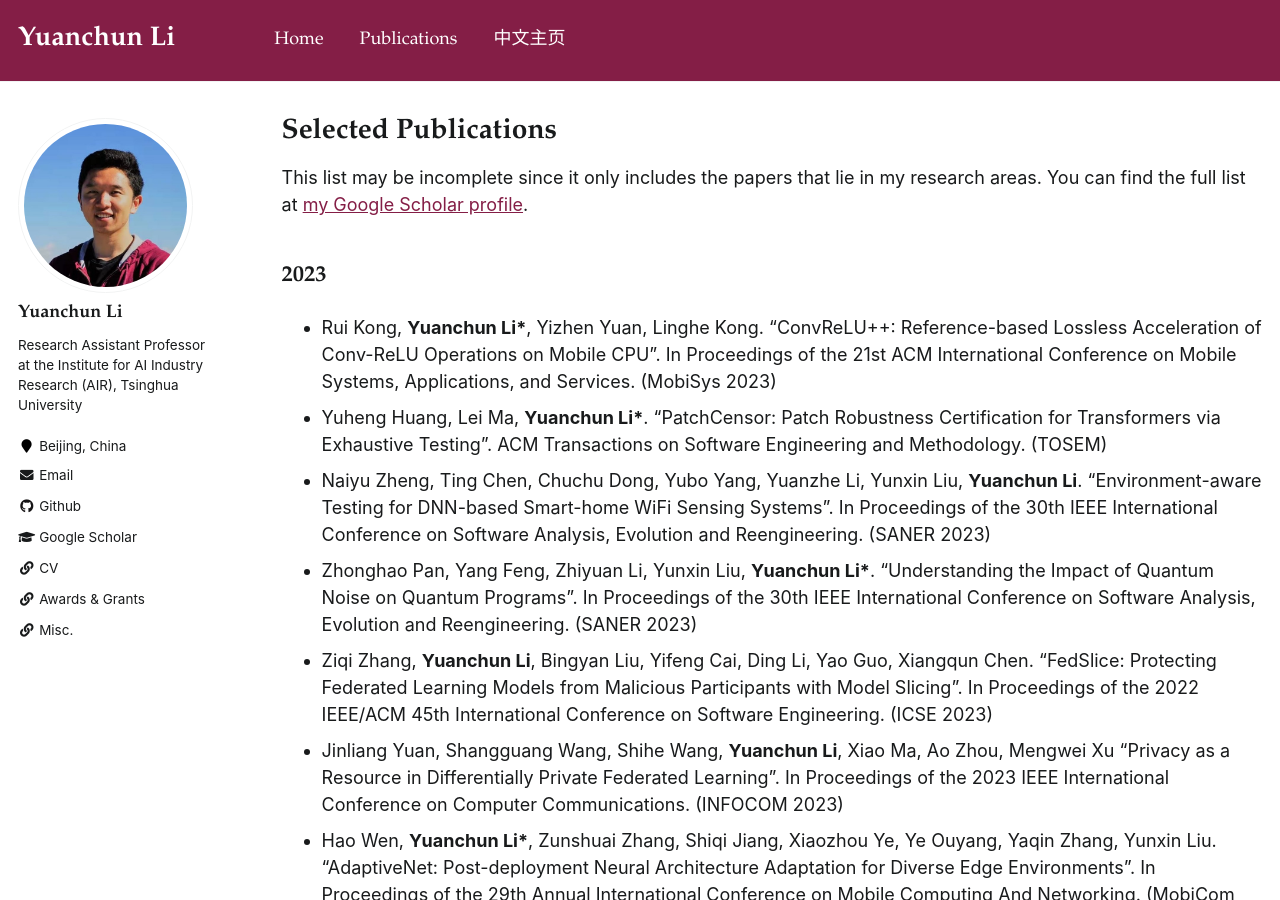
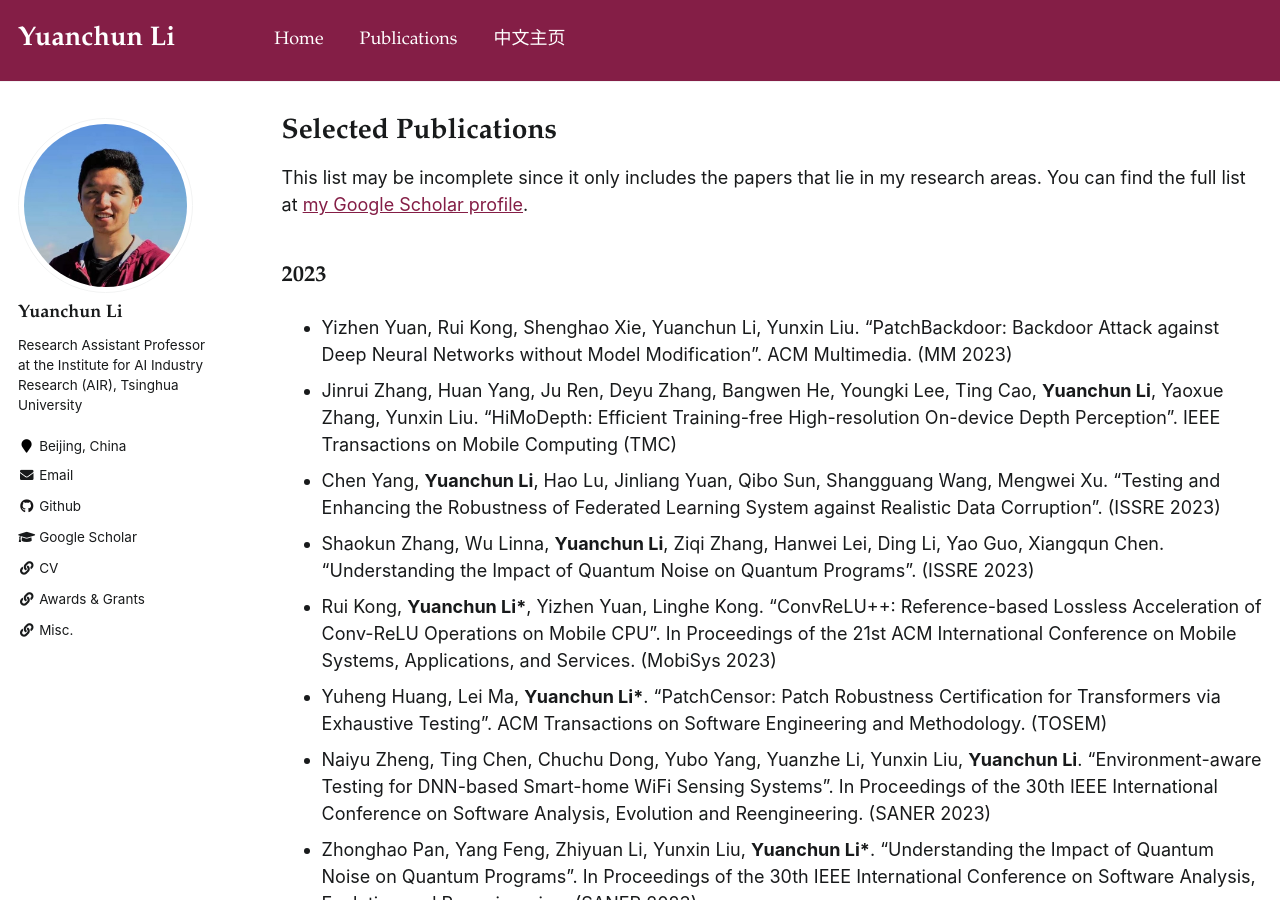
Before and after one commit to yuanchun-li/yuanchun-li.github.io, a Jekyll site: the page built from _pages/publications.md, in a window 1280 px wide and 900 px high. Built offline with Jekyll 4.4.1, drawn with Linux system fonts in a browser that asks for light colours.

Commit message:
update homepage

```diff
--- a/_pages/publications.md
+++ b/_pages/publications.md
@@ -13,6 +13,14 @@ This list may be incomplete since it only includes the papers that lie in my res
 
 ## 2023
 
+<a name="MM23"></a>
+-   Yizhen Yuan, Rui Kong, Shenghao Xie, Yuanchun Li, Yunxin Liu. "PatchBackdoor: Backdoor Attack against Deep Neural Networks without Model Modification". ACM Multimedia. (MM 2023)
+<a name="TMC23"></a>
+-   Jinrui Zhang, Huan Yang, Ju Ren, Deyu Zhang, Bangwen He, Youngki Lee, Ting Cao, **Yuanchun Li**, Yaoxue Zhang, Yunxin Liu. "HiMoDepth: Efficient Training-free High-resolution On-device Depth Perception". IEEE Transactions on Mobile Computing (TMC)
+<a name="ISSRE23a"></a>
+-   Chen Yang, **Yuanchun Li**, Hao Lu, Jinliang Yuan, Qibo Sun, Shangguang Wang, Mengwei Xu. "Testing and Enhancing the Robustness of Federated Learning System against Realistic Data Corruption". (ISSRE 2023)
+<a name="ISSRE23b"></a>
+-   Shaokun Zhang, Wu Linna, **Yuanchun Li**, Ziqi Zhang, Hanwei Lei, Ding Li, Yao Guo, Xiangqun Chen. "Understanding the Impact of Quantum Noise on Quantum Programs". (ISSRE 2023)
 <a name="MobiSys23"></a>
 -   Rui Kong, **Yuanchun Li\***, Yizhen Yuan, Linghe Kong. "ConvReLU++: Reference-based Lossless Acceleration of Conv-ReLU Operations on Mobile CPU". In Proceedings of the 21st ACM International Conference on Mobile Systems, Applications, and Services. (MobiSys 2023)
 <a name="TOSEM23"></a>
```
Also changed, not shown: _pages/about.md (+3 -1 lines), _pages/awards.md (+1 -0 lines).
